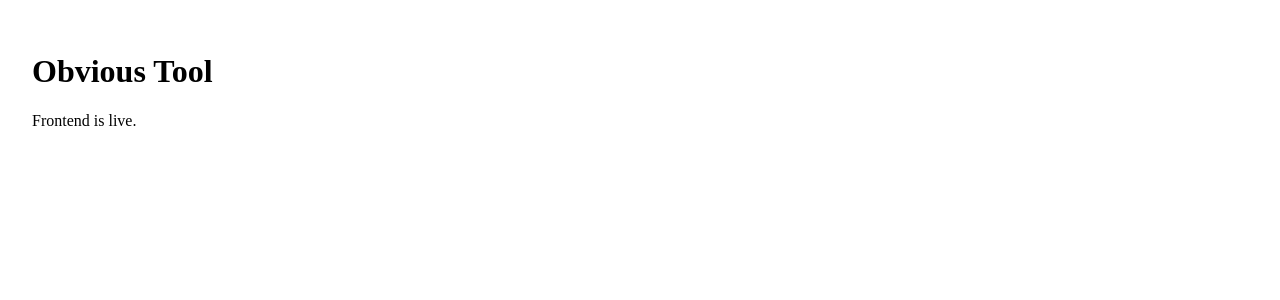
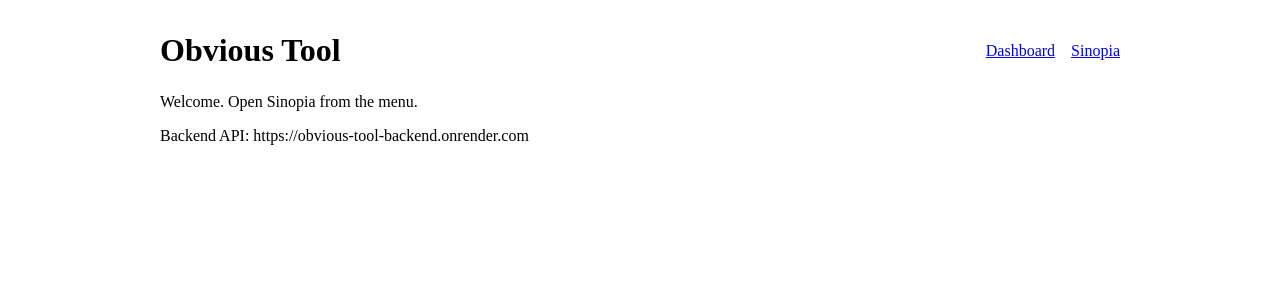
Before and after one commit to obvioussss/obvious-tool, a React (Vite) app in the folder obvious-tool/frontend/: page / in a window 1280 px wide. Shown: the top 300 px of the page. Built offline with nearby package versions, Linux system fonts and the light colour scheme.

Commit message:
feat(frontend): add SPA routes, Sinopia iframe, and Vercel rewrites

```diff
--- a/obvious-tool/frontend/package.json
+++ b/obvious-tool/frontend/package.json
@@ -10,7 +10,8 @@
   },
   "dependencies": {
     "react": "18.3.1",
-    "react-dom": "18.3.1"
+    "react-dom": "18.3.1",
+    "react-router-dom": "6.28.0"
   },
   "devDependencies": {
     "@vitejs/plugin-react": "4.3.1",
--- a/obvious-tool/frontend/src/main.tsx
+++ b/obvious-tool/frontend/src/main.tsx
@@ -1,17 +1,42 @@
 import React from 'react'
 import ReactDOM from 'react-dom/client'
+import { BrowserRouter, Routes, Route, Link } from 'react-router-dom'
 
-function App() {
+function Home() {
   return (
-    <div style={{ padding: 24 }}>
-      <h1>Obvious Tool</h1>
-      <p>Frontend is live.</p>
+    <div style={{ padding: 24, maxWidth: 960, margin: '0 auto' }}>
+      <header style={{ display: 'flex', justifyContent: 'space-between', alignItems: 'center' }}>
+        <h1 style={{ margin: 0 }}>Obvious Tool</h1>
+        <nav style={{ display: 'flex', gap: 16 }}>
+          <Link to="/">Dashboard</Link>
+          <Link to="/apps/sinopia">Sinopia</Link>
+        </nav>
+      </header>
+      <main style={{ marginTop: 24 }}>
+        <p>Welcome. Open Sinopia from the menu.</p>
+        <p>Backend API: {import.meta.env.VITE_API_URL}</p>
+      </main>
     </div>
+  )
+}
+
+function Sinopia() {
+  return (
+    <iframe
+      src="https://sinopia-gui.vercel.app"
+      title="Sinopia"
+      style={{ width: '100%', height: '100vh', border: 'none' }}
+    />
   )
 }
 
 ReactDOM.createRoot(document.getElementById('root')!).render(
   <React.StrictMode>
-    <App />
+    <BrowserRouter>
+      <Routes>
+        <Route path="/" element={<Home />} />
+        <Route path="/apps/sinopia" element={<Sinopia />} />
+      </Routes>
+    </BrowserRouter>
   </React.StrictMode>
 )
```
Also changed, not shown: obvious-tool/frontend/vercel.json (added).
